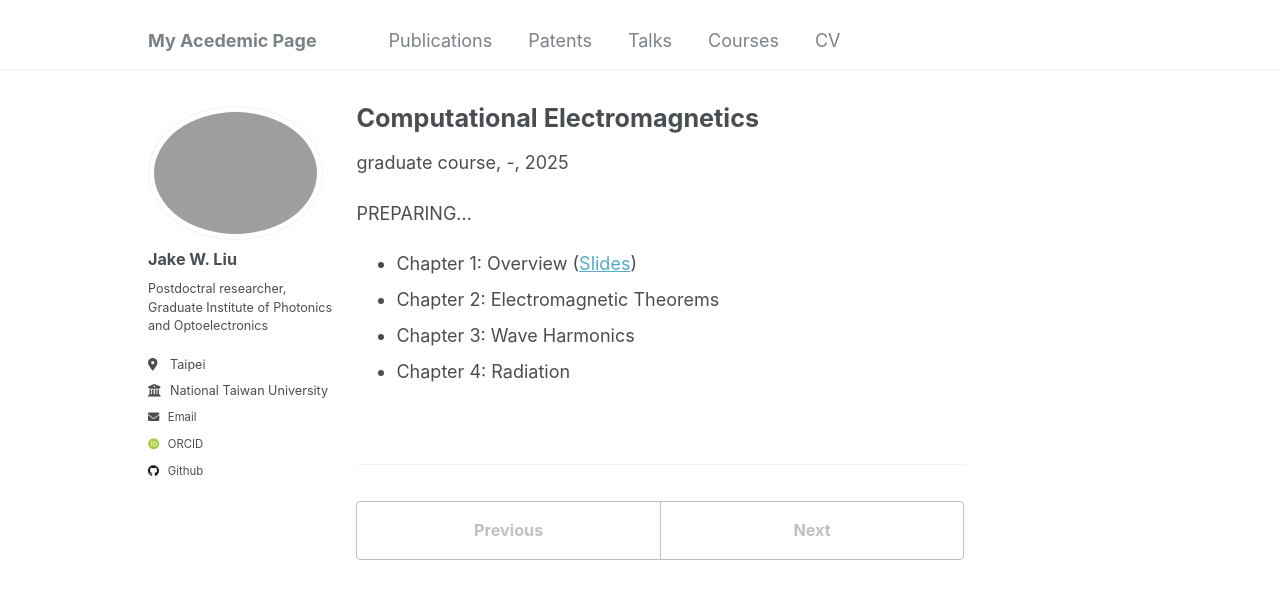
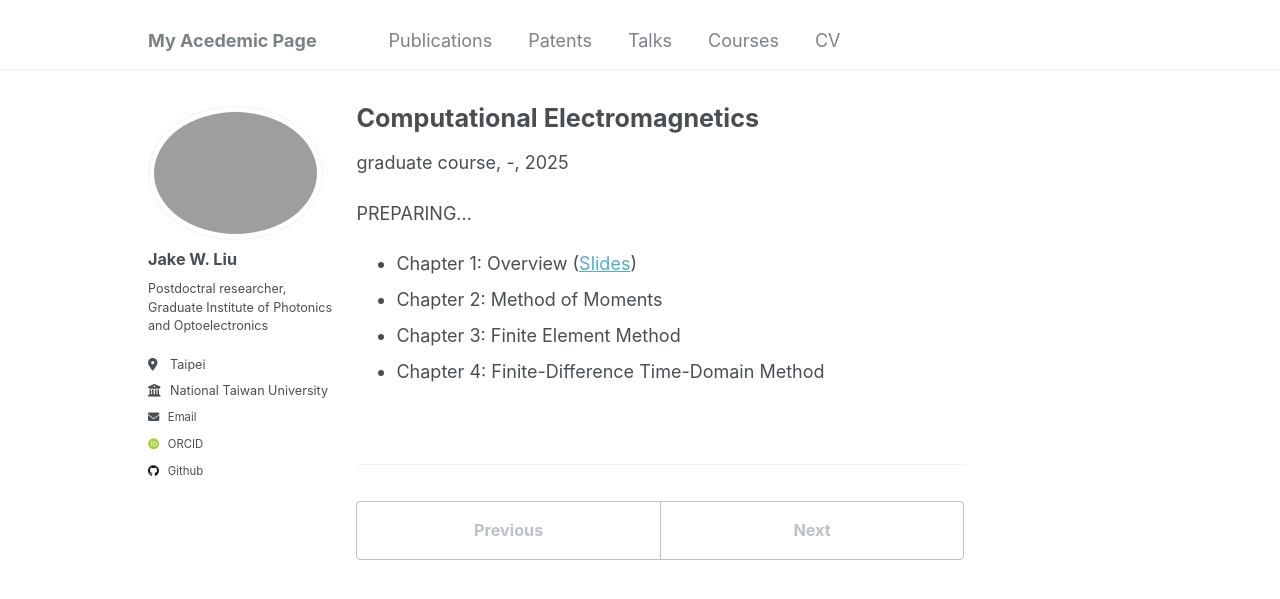
Before and after one commit to akjake616/jwliu, a Jekyll site: the page built from _teaching/CEM.md, in a window 1280 px wide. Shown: the top 599 px of the page. Built offline with Jekyll 4.4.1, drawn with Linux system fonts in a browser that asks for light colours; some web fonts are replaced.

Commit message:
upadte course contents

```diff
--- a/_teaching/CEM.md
+++ b/_teaching/CEM.md
@@ -11,6 +11,6 @@ venue: "-"
 PREPARING...
 
 * Chapter 1: Overview ([Slides](http://jake-w-liu.github.io/files/cem_ch1_overview.pdf))
-* Chapter 2: Electromagnetic Theorems
-* Chapter 3: Wave Harmonics
-* Chapter 4: Radiation
+* Chapter 2: Method of Moments
+* Chapter 3: Finite Element Method
+* Chapter 4: Finite-Difference Time-Domain Method
```
